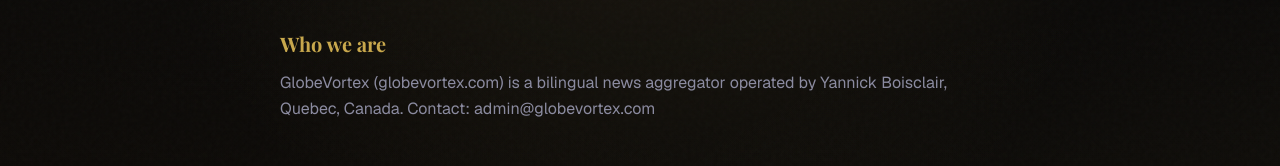
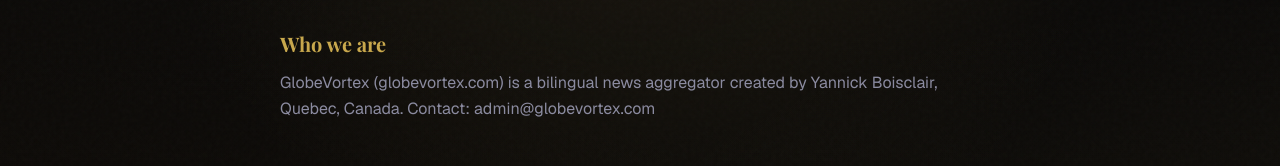
Before and after one commit to deepvortexia/globalpulse, a Next.js app: page /privacy in a window 1280 px wide. Shown: the part 285-451 px from the top of the page. Built offline with nearby package versions, Linux system fonts and the light colour scheme; a web font is replaced by a local one.

Commit message:
fix: standardize Yannick Boisclair attribution wording to 'created by' across site

```diff
--- a/src/app/privacy/page.tsx
+++ b/src/app/privacy/page.tsx
@@ -19,7 +19,7 @@ const COPY: Record<Language, LegalCopy> = {
       {
         heading: "Who we are",
         paragraphs: [
-          "GlobeVortex (globevortex.com) is a bilingual news aggregator operated by Yannick Boisclair, Quebec, Canada. Contact: admin@globevortex.com",
+          "GlobeVortex (globevortex.com) is a bilingual news aggregator created by Yannick Boisclair, Quebec, Canada. Contact: admin@globevortex.com",
         ],
       },
       {
@@ -94,7 +94,7 @@ const COPY: Record<Language, LegalCopy> = {
       {
         heading: "Qui sommes-nous",
         paragraphs: [
-          "GlobeVortex (globevortex.com) est un agrégateur de nouvelles bilingue exploité par Yannick Boisclair, Québec, Canada. Contact : admin@globevortex.com",
+          "GlobeVortex (globevortex.com) est un agrégateur de nouvelles bilingue créé par Yannick Boisclair, Québec, Canada. Contact : admin@globevortex.com",
         ],
       },
       {
```
